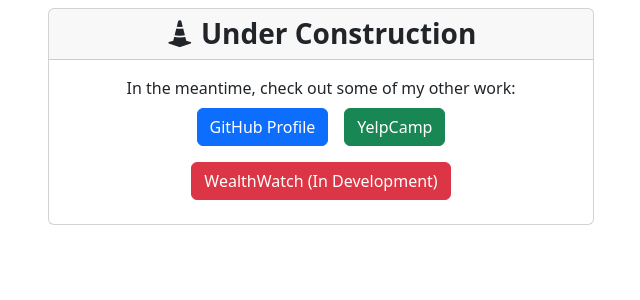
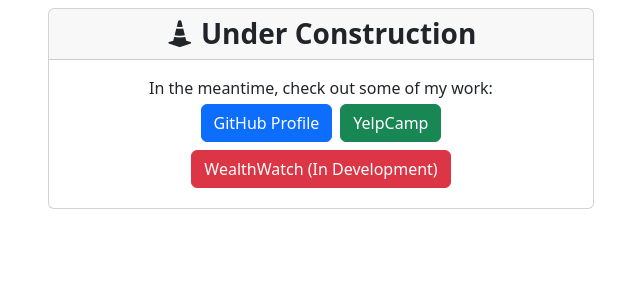
Before and after one commit to aditya-arcot/Portfolio-Website, an Angular app: page / in a window 1280 px wide. Shown: the top 300 px of the page, without its empty margins (319-959 px from the left). Built offline with nearby package versions, Linux system fonts and the light colour scheme.

Commit message:
update text, button margins

```diff
--- a/src/app/app.component.html
+++ b/src/app/app.component.html
@@ -8,26 +8,26 @@
                 </h3>
                 <div class="card-body text-center">
                     <p class="mb-0">
-                        In the meantime, check out some of my other work:
+                        In the meantime, check out some of my work:
                     </p>
                     <div>
                         <a
                             href="https://github.com/aditya-arcot"
-                            class="btn btn-primary m-2"
+                            class="btn btn-primary m-1"
                             target="_blank"
                         >
                             GitHub Profile
                         </a>
                         <a
                             href="https://yelpcamp.aditya-arcot.com/"
-                            class="btn btn-success m-2"
+                            class="btn btn-success m-1"
                             target="_blank"
                         >
                             YelpCamp
                         </a>
                         <a
                             href="https://wealthwatch.aditya-arcot.com/"
-                            class="btn btn-danger m-2"
+                            class="btn btn-danger m-1"
                             target="_blank"
                         >
                             WealthWatch (In Development)
```
